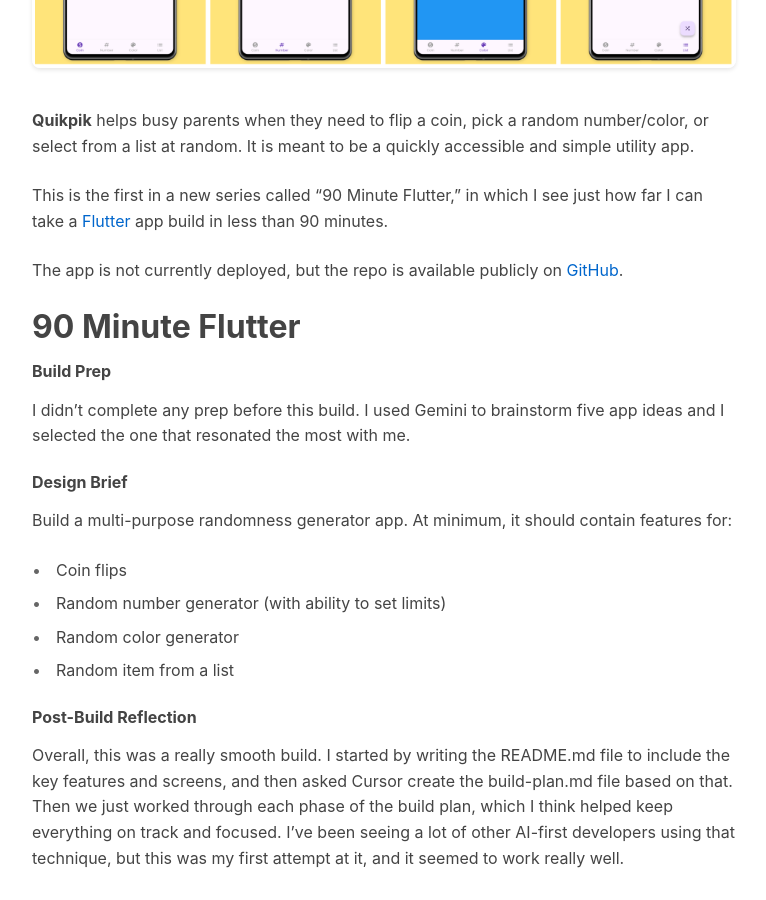
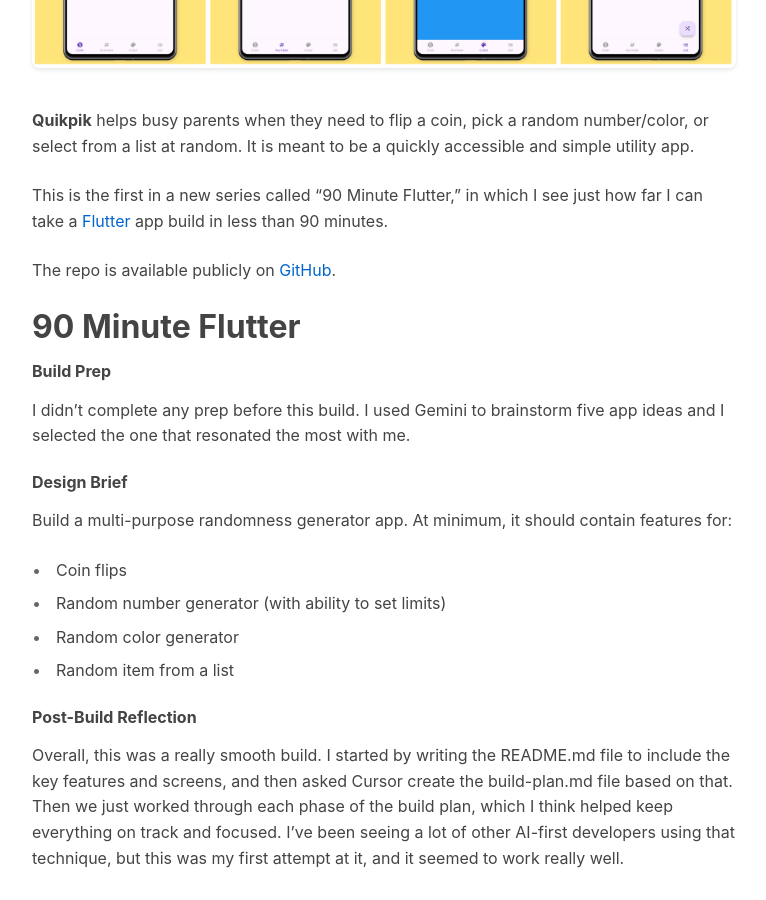
Before and after one commit to bluestemso/taylorlearns.github.io, a Jekyll site: the page built from _projects/quikpik-app.md, in a window 1280 px wide and 900 px high, scrolled down 578 px. Shown: the whole window, without its empty margins (256-1022 px from the left). Built offline with Jekyll 4.4.1, drawn with Linux system fonts in a browser that asks for light colours.

```diff
--- a/_projects/quikpik-app.md
+++ b/_projects/quikpik-app.md
@@ -2,16 +2,16 @@
 layout: project
 title: Quikpik App
 description: A simple random picker app for busy parents.
-image: /assets/images/quikpik-composite-screenshot.png
+image: /assets/images/Quikpik-composite-screenshot.png
 tags: [Flutter]
-link: https://github.com/bluestemso/randomness-90-minute-flutter
+link: https://play.google.com/store/apps/details?id=solutions.bluestem.quikpik&hl=en_US
 ---
 
 **Quikpik** helps busy parents when they need to flip a coin, pick a random number/color, or select from a list at random.  It is meant to be a quickly accessible and simple utility app.
 
 This is the first in a new series called "90 Minute Flutter," in which I see just how far I can take a [Flutter](https://flutter.dev/){:target="_blank"} app build in less than 90 minutes.
 
-The app is not currently deployed, but the repo is available publicly on [GitHub](https://github.com/bluestemso/randomness-90-minute-flutter).
+The repo is available publicly on [GitHub](https://github.com/bluestemso/randomness-90-minute-flutter).
 
 ## 90 Minute Flutter
 #### Build Prep
```
Also changed, not shown: index.md (+2 -2 lines).
